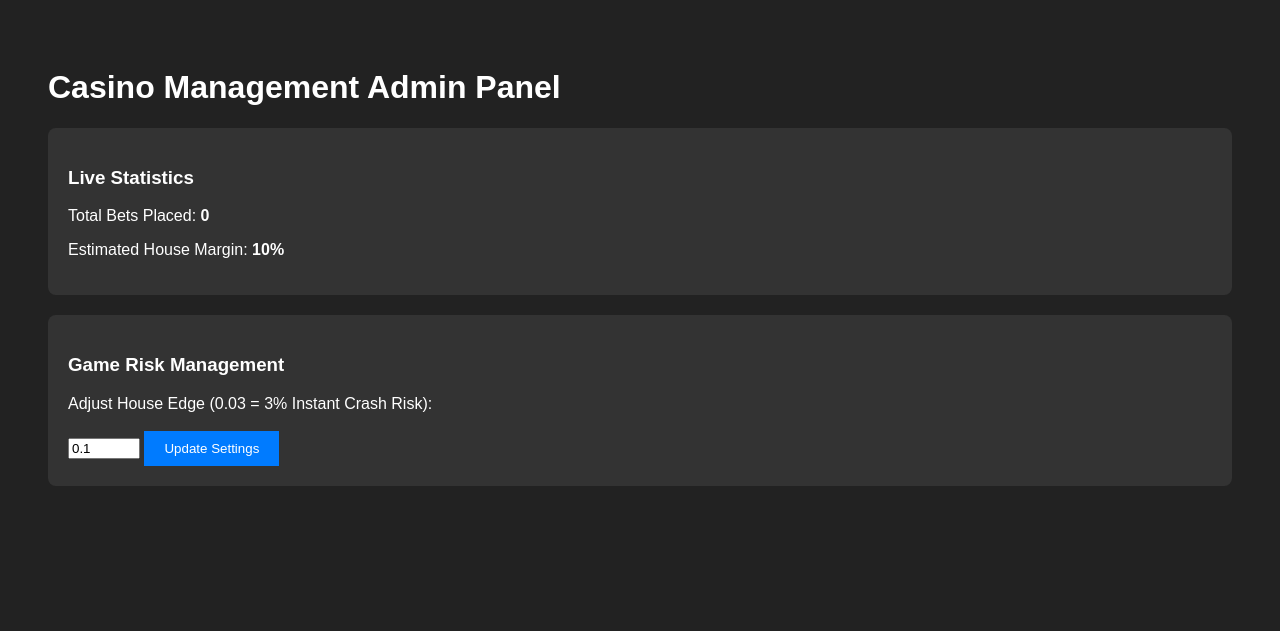
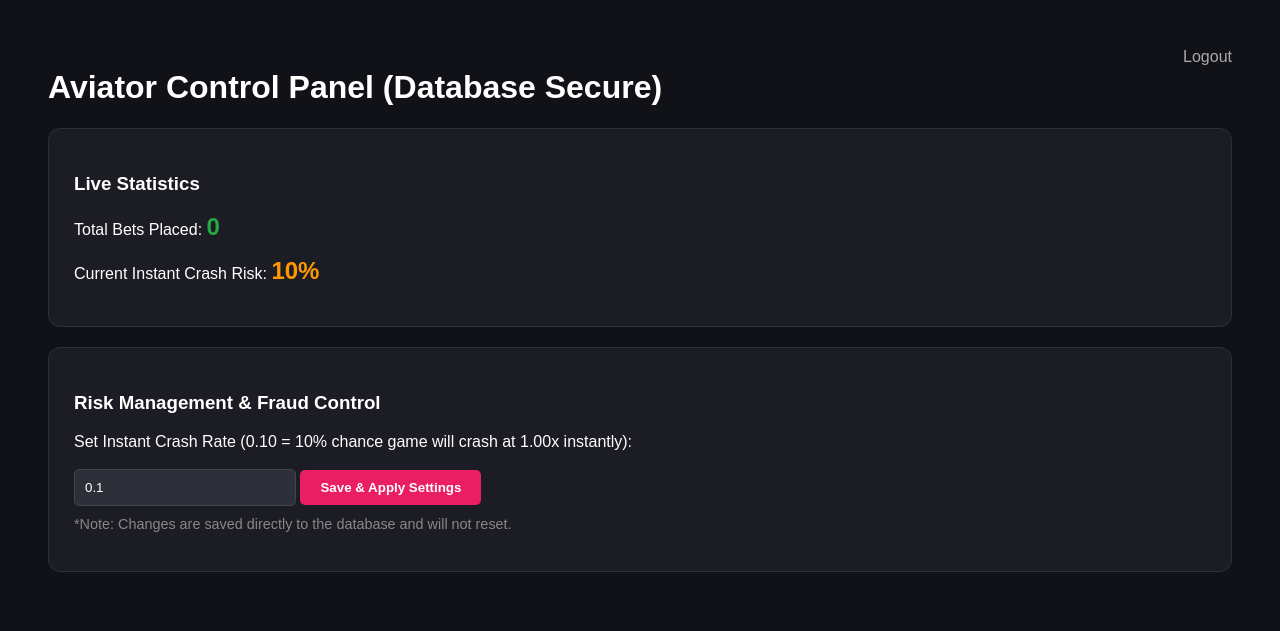
Before and after one commit to rfayzur94-droid/my-aviator-game, a Flask app: page /admin/dashboard in a window 1280 px wide. Shown: the top 631 px of the page. Run offline with Flask 3, Linux system fonts and the light colour scheme; the visitor is signed in with stand-in values (Sample User, id 1); data comes from the database, SQL or seed files in the repository.

Commit message:
Update admin.html

```diff
--- a/templates/admin.html
+++ b/templates/admin.html
@@ -2,27 +2,33 @@
 <html lang="en">
 <head>
     <meta charset="UTF-8">
-    <title>Casino Admin</title>
+    <title>Aviator Admin Panel</title>
     <style>
-        body { font-family: Arial, sans-serif; background: #222; color: #fff; padding: 40px; }
-        .card { background: #333; padding: 20px; margin-bottom: 20px; border-radius: 8px; }
-        button { padding: 10px 20px; background: #007bff; color: white; border: none; cursor: pointer; }
+        body { font-family: Arial, sans-serif; background: #111217; color: #fff; padding: 40px; }
+        .card { background: #1c1d24; padding: 25px; margin-bottom: 20px; border-radius: 12px; border: 1px solid #2d3039; }
+        input { padding: 10px; background: #2d3039; border: 1px solid #444; color: white; border-radius: 5px; width: 200px; }
+        button { padding: 10px 20px; background: #e91e63; color: white; border: none; cursor: pointer; border-radius: 5px; font-weight: bold; }
+        .logout { float: right; color: #aaa; text-decoration: none; }
     </style>
 </head>
 <body>
-    <h1>Casino Management Admin Panel</h1>
+    <a href="/admin/logout" class="logout">Logout</a>
+    <h1>Aviator Control Panel (Database Secure)</h1>
+
     <div class="card">
         <h3>Live Statistics</h3>
-        <p>Total Bets Placed: <strong>{{ stats.total_bets }}</strong></p>
-        <p>Estimated House Margin: <strong>{{ (stats.house_edge * 100)|int }}%</strong></p>
+        <p>Total Bets Placed: <strong style="color: #28a745; font-size: 1.5rem;">{{ stats.total_bets }}</strong></p>
+        <p>Current Instant Crash Risk: <strong style="color: #ff9800; font-size: 1.5rem;">{{ (stats.house_edge * 100)|int }}%</strong></p>
     </div>
+
     <div class="card">
-        <h3>Game Risk Management</h3>
+        <h3>Risk Management & Fraud Control</h3>
         <form action="/admin/update-settings" method="post">
-            <label>Adjust House Edge (0.03 = 3% Instant Crash Risk):</label><br><br>
-            <input type="number" step="0.01" min="0.01" max="0.50" name="house_edge" value="{{ stats.house_edge }}">
-            <button type="submit">Update Settings</button>
+            <label>Set Instant Crash Rate (0.10 = 10% chance game will crash at 1.00x instantly):</label><br><br>
+            <input type="number" step="0.01" min="0.00" max="0.90" name="house_edge" value="{{ stats.house_edge }}">
+            <button type="submit">Save & Apply Settings</button>
         </form>
+        <p style="color: #888; font-size: 0.9rem; margin-top: 10px;">*Note: Changes are saved directly to the database and will not reset.</p>
     </div>
 </body>
 </html>
```
